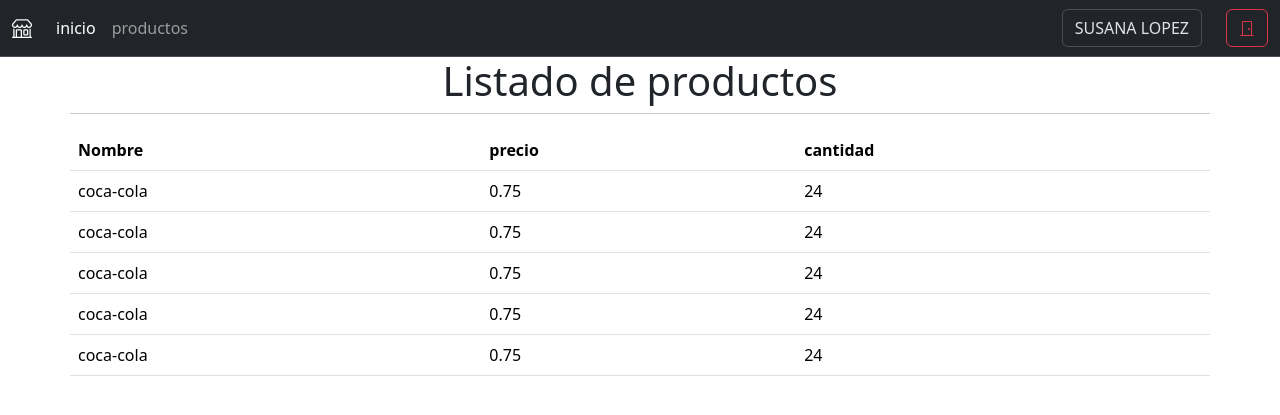
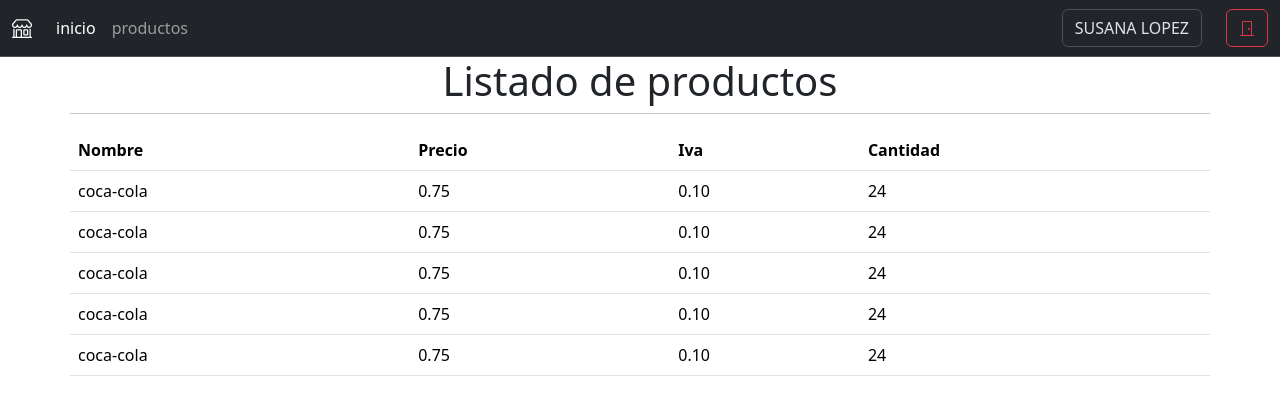
Before and after one commit to susanalopez90/PRODUCTOS-2024, a Django app: page /productos/ in a window 1280 px wide. Shown: the top 415 px of the page. Run offline with Django 5.2, Linux system fonts and the light colour scheme.

Commit message:
Actualización de la vista de productos

```diff
--- a/producto/templates/base.html
+++ b/producto/templates/base.html
@@ -1,8 +1,8 @@
 <!DOCTYPE html>
 <html lang="en">
 <head>
-    <meta charset="utf-8">
-    <meta name="viewport" content="width=device-width, initial-scale=1">
+    <meta charset="UTF-8">
+    <meta name="viewport" content="width=device-width, initial-scale=1.0">
     <title>Tienda online</title>
     <link href="https://cdn.jsdelivr.net/npm/bootstrap@5.3.3/dist/css/bootstrap.min.css" rel="stylesheet" integrity="sha384-QWTKZyjpPEjISv5WaRU9OFeRpok6YctnYmDr5pNlyT2bRjXh0JMhjY6hW+ALEwIH" crossorigin="anonymous">
     <link rel="stylesheet" href="https://cdn.jsdelivr.net/npm/bootstrap-icons@1.11.3/font/bootstrap-icons.min.css">
@@ -25,7 +25,7 @@
                         </li>
                     </ul>
                     <form class="d-flex">
-                        <label class="form-control me-4">SUSANA LOPEZ</label>
+                        <label class="form-control me-4">{% block username %}{% endblock %}</label>
                         <button class="btn btn-outline-danger" type="submit"><i class="bi bi-door-closed"></i></button>
                     </form>
                 </div>
--- a/producto/templates/page/productos.html
+++ b/producto/templates/page/productos.html
@@ -1,4 +1,9 @@
 {% extends "base.html" %}
+
+{% block username %}
+{{ user }}
+{% endblock %}
+
 {% block contenido %}
 <div class="container">
     <div class="row">
@@ -7,18 +12,18 @@
         <table class="table">
             <thead>
                 <tr>
-
                     <th scope="col">Nombre</th>
-                    <th scope="col">precio</th>
-                    <th scope="col">cantidad</th>
+                    <th scope="col">Precio</th>
+                    <th scope="col">Iva</th>
+                    <th scope="col">Cantidad</th>
                 </tr>
             </thead>
             <tbody>
                 {% for producto in productos %}
                 <tr>
-
                     <td>{{ producto.nombre }}</td>
-                    <td>{{ producto.precio }}</td>
+                    <td>{{ producto.precio|floatformat:2 }}</td>
+                    <td>{{ producto.iva|floatformat:2 }}</td>
                     <td>{{ producto.cantidad }}</td>
                 </tr>
                 {% endfor %}
--- a/producto/views.py
+++ b/producto/views.py
@@ -1,9 +1,14 @@
 from django.shortcuts import render
-from django.http import HttpResponse
 
 # Vista de inicio
 def inicio(request):
-    return render(request, 'page/index.html')
+    autenticado = False
+    usuario = "SUSANA LOPEZ"
+    contexto = {
+        "esta_autenticado": autenticado,
+        "user": usuario
+    }
+    return render(request, 'page/index.html', contexto)
 
 # Vista de productos
 def productos(request):
@@ -12,13 +17,15 @@ def productos(request):
         producto = {
             "nombre": "coca-cola",
             "precio": 0.75,
+            "iva": 0.75*0.13,
             "cantidad": 24
         }
         productos.append(producto)
 
-    # Diccionario es una conexión de clave, valor
+    # Incluye el nombre del usuario en el contexto
+    usuario = "SUSANA LOPEZ"
     contexto = {
         "productos": productos,
-        "usuario": "SUSANA LOPEZ"
+        "user": usuario
     }
     return render(request, 'page/productos.html', contexto)
```
Also changed, not shown: producto/templates/page/index.html (+6 -1 lines).
